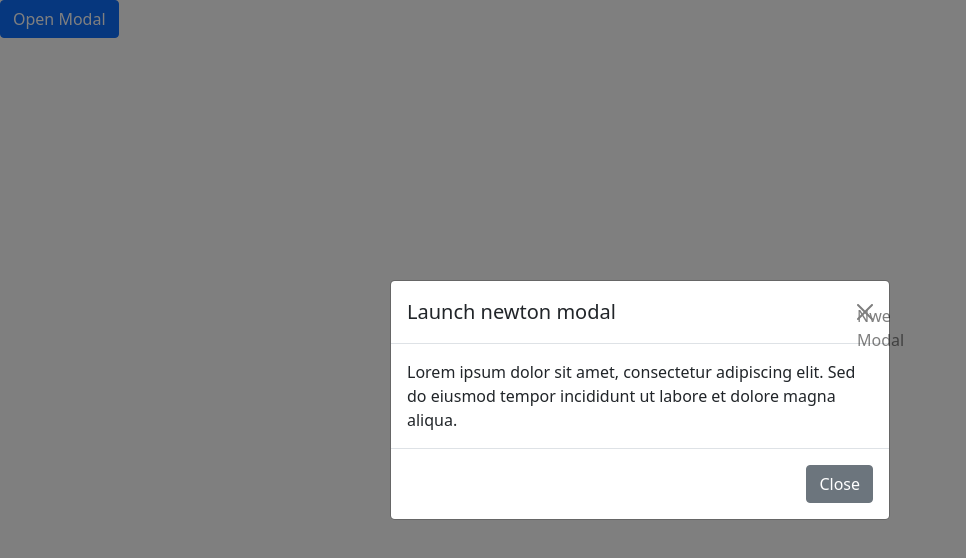
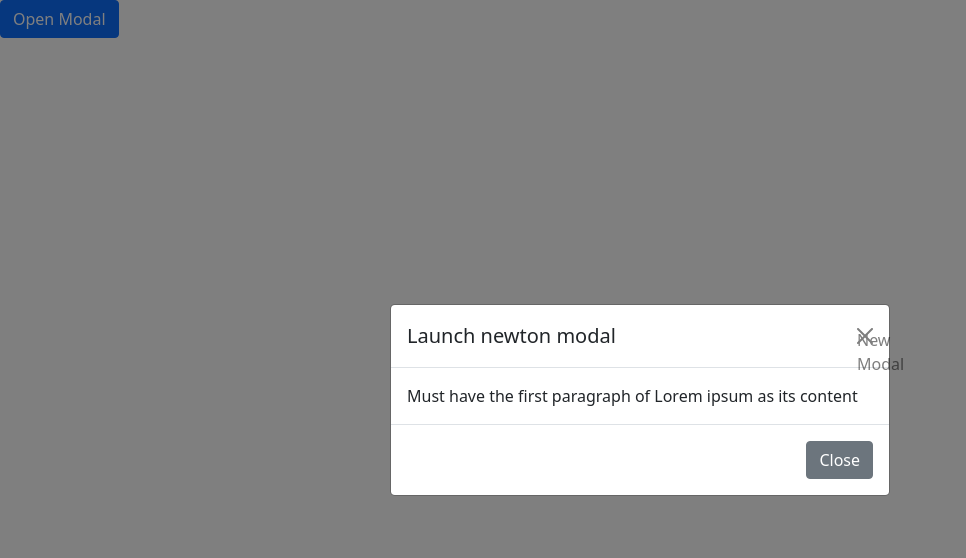
Before and after one commit to acciojob/bootstrap-modals-vikash-mdh, a website: page main.html in a window 1280 px wide. Both pictures are taken after a click on the button "Open Modal". Shown: the whole page, without its empty margins (0-966 px from the left). Drawn offline with nearby package versions, Linux system fonts and the light colour scheme.

Commit message:
created a submission

```diff
--- a/main.html
+++ b/main.html
@@ -20,11 +20,11 @@
             <!-- Modal Header -->
             <div class="modal-header">
                 <h5 class="modal-title" id="exampleModalLabel">Launch newton modal</h5>
-                <button type="button" class="btn-close" data-bs-dismiss="modal" aria-label="Close">Nwe Modal</button>
+                <button type="button" class="btn-close" data-bs-dismiss="modal" aria-label="Close">New Modal</button>
             </div>
             <!-- Modal Body -->
             <div class="modal-body">
-                Lorem ipsum dolor sit amet, consectetur adipiscing elit. Sed do eiusmod tempor incididunt ut labore et dolore magna aliqua.
+                Must have the first paragraph of Lorem ipsum as its content
             </div>
             <!-- Modal Footer -->
             <div class="modal-footer">
```
